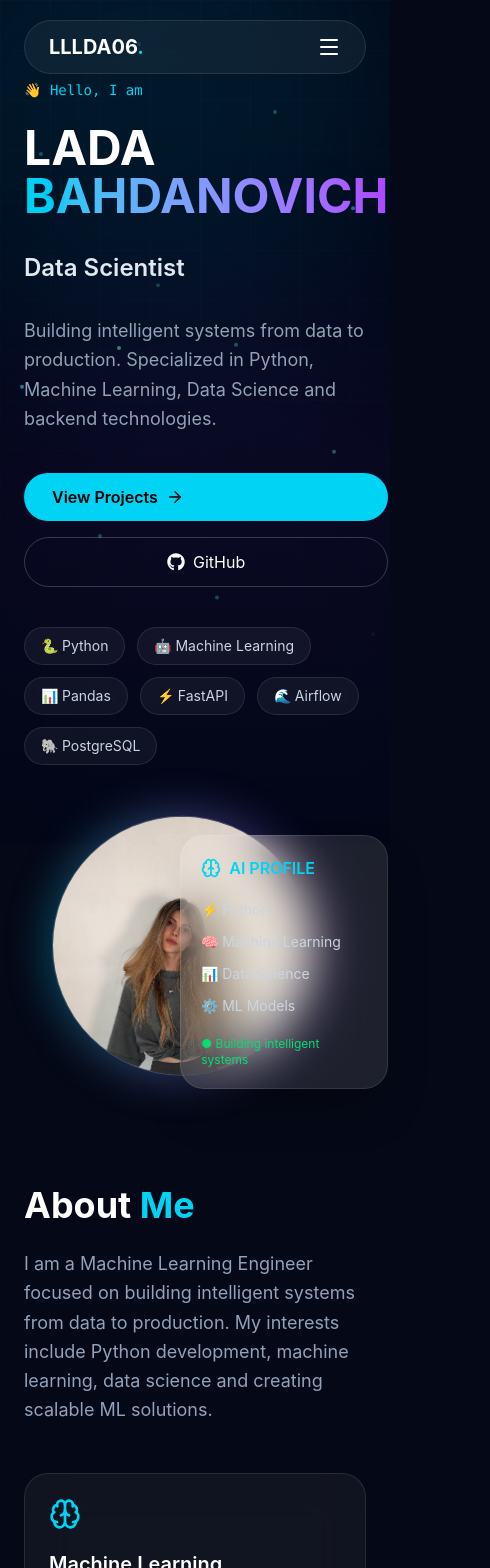
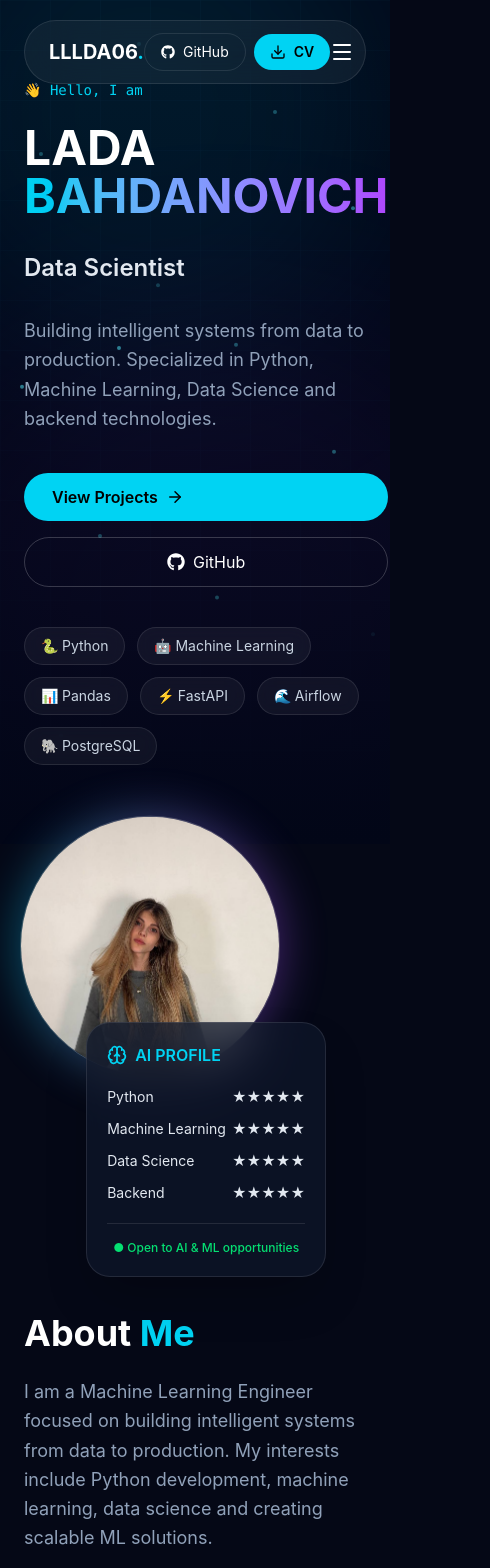
Before and after one commit to lllda06/lada-portfolio, a Next.js app: page / in a window 390 px wide. Shown: the top 1568 px of the page, 490 px wide, since content can reach past the window. Built offline with nearby package versions, Linux system fonts and the light colour scheme.

Commit message:
Fix mobile responsive layout

```diff
--- a/app/components/Hero.tsx
+++ b/app/components/Hero.tsx
@@ -338,8 +338,10 @@ View Projects
     relative
     flex
     justify-center
-    md:justify-center
     lg:justify-end
+
+    pb-32
+    md:pb-0
   "
 >
 
@@ -364,14 +366,14 @@ className="
   relative
   h-[260px]
   w-[260px]
-  -translate-x-6
+  -translate-x-14
   sm:h-[300px]
   sm:w-[300px]
-  sm:-translate-x-4
+  sm:-translate-x-12
   md:h-[420px]
   md:w-[420px]
-  md:translate-x-0
-  lg:-translate-x-10
+  md:translate-x-15
+  lg:-translate-x-50
 "
 
 >
@@ -425,119 +427,112 @@ className="
 
 {/* AI CARD */}
 
-
-
 <motion.div
-
   initial={{
-              opacity:0,
-              x:50
+    opacity: 0,
+    y: 40,
   }}
-
   animate={{
-              opacity:1,
-              x:0
+    opacity: 1,
+    y: 0,
   }}
-
   transition={{
-              delay:1
+    delay: 1,
+    duration: 0.7,
   }}
-
-
+  whileHover={{
+    y: -6,
+    scale: 1.03,
+  }}
   className="
     absolute
-              right-0
-bottom-0
-md:-right-16
-md:bottom-15
-              z-20
-              w-52
+
+    left-1/2
+    -translate-x-1/2
+    -bottom-15
+
+    w-[240px]
+
     rounded-3xl
     border
     border-white/10
-              bg-white/10
+
+    bg-slate-900/70
+    backdrop-blur-xl
+
     p-5
     shadow-2xl
-              backdrop-blur-xl
+    z-20
+
+    md:left-auto
+    md:translate-x-0
+    md:right-0
+    md:bottom-0
+    md:w-56
   "
-
 >
 
-
   <div
-
     className="
       flex
       items-center
       gap-2
+      text-cyan-400
       font-semibold
-                text-cyan-400
+      text-base
     "
-
   >
-
-              <Brain size={20}/>
+    <Brain size={20} />
 
     AI PROFILE
 
-
   </div>
 
-
-
-
   <div
-
     className="
       mt-5
       space-y-3
       text-sm
-                text-slate-300
+      text-slate-200
     "
-
   >
 
-              <p>
-                ⚡ Python
-              </p>
+    <div className="flex justify-between">
+      <span>Python</span>
+      <span>★★★★★</span>
+    </div>
 
+    <div className="flex justify-between">
+      <span>Machine Learning</span>
+      <span>★★★★★</span>
+    </div>
 
-              <p>
-                🧠 Machine Learning
-              </p>
+    <div className="flex justify-between">
+      <span>Data Science</span>
+      <span>★★★★★</span>
+    </div>
 
-
-              <p>
-                📊 Data Science
-              </p>
-
-
-              <p>
-                ⚙ ML Models
-              </p>
-
+    <div className="flex justify-between">
+      <span>Backend</span>
+      <span>★★★★★</span>
+    </div>
 
   </div>
 
-
-
-
-
   <div
-
     className="
       mt-5
+      border-t
+      border-white/10
+      pt-4
+      text-center
       text-xs
       text-green-400
+      font-medium
     "
-
   >
-
-              ● Building intelligent systems
-
-
+    ● Open to AI & ML opportunities
   </div>
-
 
 </motion.div>
 
--- a/app/components/Navbar.tsx
+++ b/app/components/Navbar.tsx
@@ -177,14 +177,13 @@ export default function Navbar() {
 
         <div
 
-          className="
-            hidden
-            md:flex
-            items-center
-            gap-3
-          "
+  className="
+    flex
+    items-center
+    gap-2
+  "
 
-        >
+>
 
 
           <a
```
Also changed, not shown: app/components/Contact.tsx (+8 -6 lines). Lines whose indentation alone changed are shown as unchanged.
